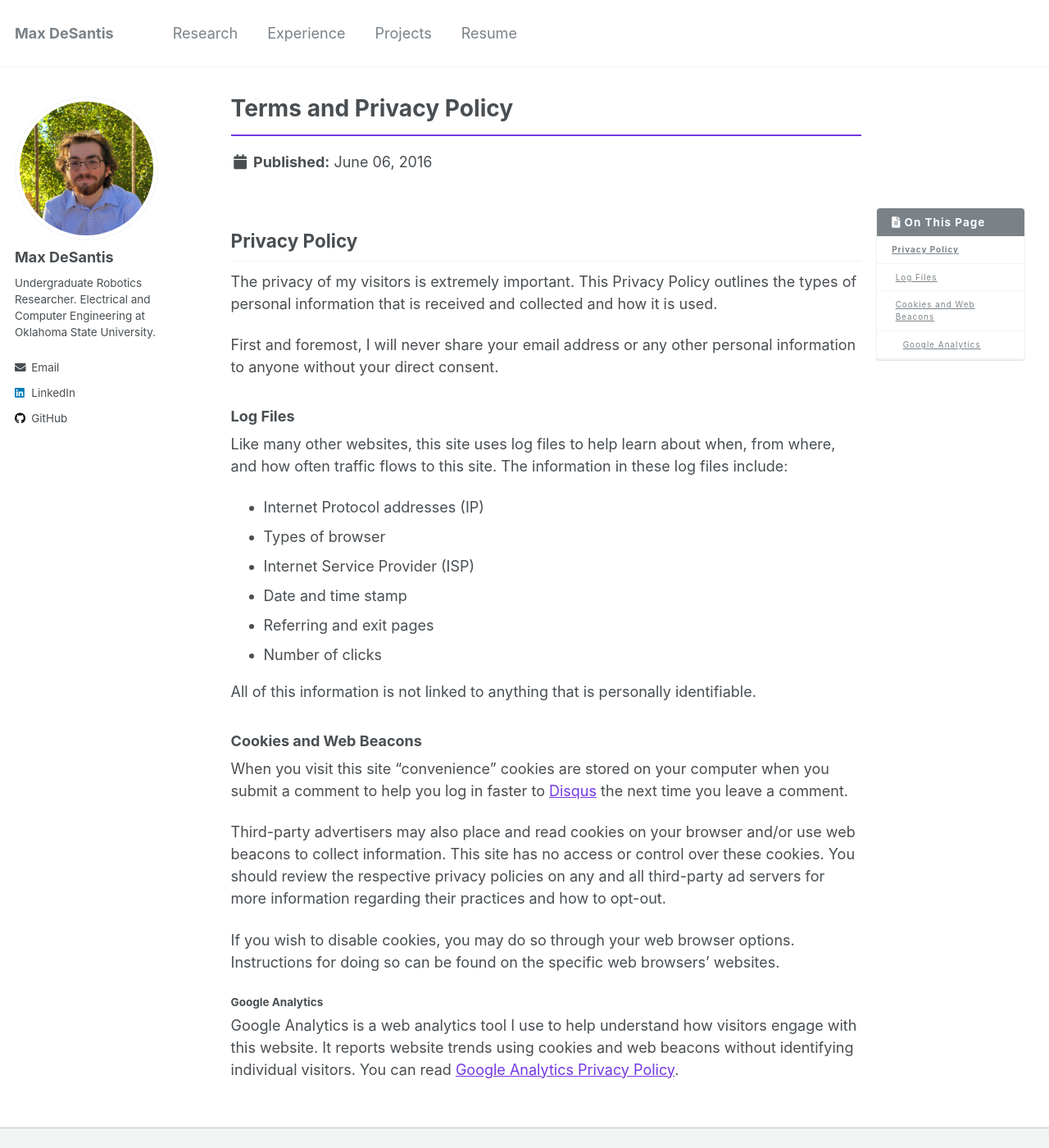
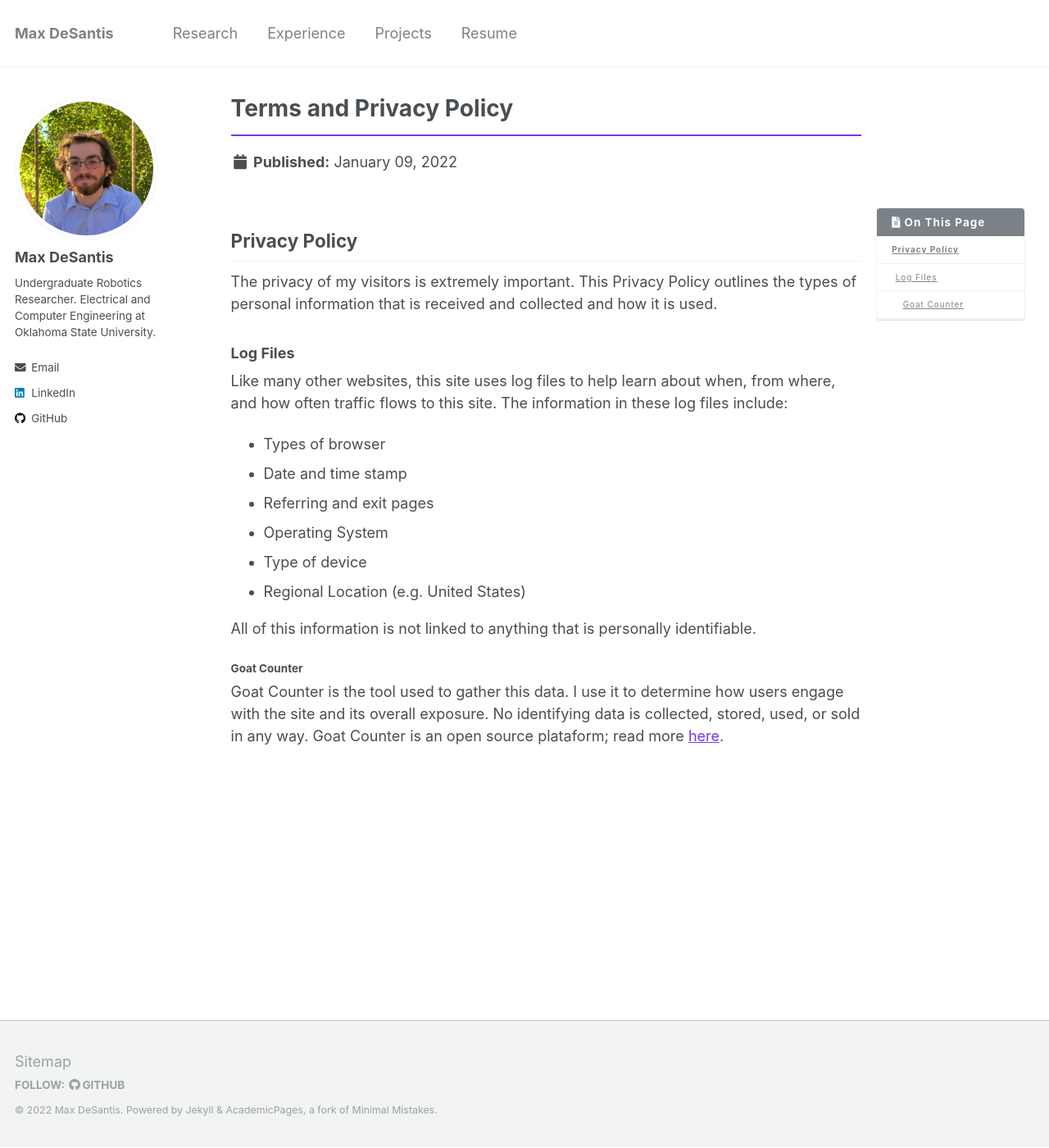
Before and after one commit to MaxDeSantis/MaxDeSantis.github.io, a Jekyll site: the page built from _pages/terms.md, in a window 1280 px wide and 1400 px high. Shown: the whole window at 82% size. Built offline with Jekyll 4.4.1, drawn with Linux system fonts in a browser that asks for light colours.

Commit message:
Update terms.md

```diff
--- a/_pages/terms.md
+++ b/_pages/terms.md
@@ -1,7 +1,7 @@
 ---
 permalink: /terms/
 title: "Terms and Privacy Policy"
-modified: 2016-06-06
+modified: 2022-01-09
 ---
 
 {% include base_path %}
@@ -11,29 +11,19 @@ modified: 2016-06-06
 
 The privacy of my visitors is extremely important. This Privacy Policy outlines the types of personal information that is received and collected and how it is used.
 
-First and foremost, I will never share your email address or any other personal information to anyone without your direct consent.
-
 ### Log Files
 
 Like many other websites, this site uses log files to help learn about when, from where, and how often traffic flows to this site. The information in these log files include:
 
-* Internet Protocol addresses (IP)
 * Types of browser
-* Internet Service Provider (ISP)
 * Date and time stamp
 * Referring and exit pages
-* Number of clicks
+* Operating System
+* Type of device
+* Regional Location (e.g. United States)
 
 All of this information is not linked to anything that is personally identifiable.
 
-### Cookies and Web Beacons
+#### Goat Counter
 
-When you visit this site "convenience" cookies are stored on your computer when you submit a comment to help you log in faster to [Disqus](http://disqus.com) the next time you leave a comment.
-
-Third-party advertisers may also place and read cookies on your browser and/or use web beacons to collect information. This site has no access or control over these cookies. You should review the respective privacy policies on any and all third-party ad servers for more information regarding their practices and how to opt-out.
-
-If you wish to disable cookies, you may do so through your web browser options. Instructions for doing so can be found on the specific web browsers' websites.
-
-#### Google Analytics
-
-Google Analytics is a web analytics tool I use to help understand how visitors engage with this website. It reports website trends using cookies and web beacons without identifying individual visitors. You can read [Google Analytics Privacy Policy](http://www.google.com/analytics/learn/privacy.html).
+Goat Counter is the tool used to gather this data. I use it to determine how users engage with the site and its overall exposure. No identifying data is collected, stored, used, or sold in any way. Goat Counter is an open source plataform; read more [here](https://www.goatcounter.com/).
```
